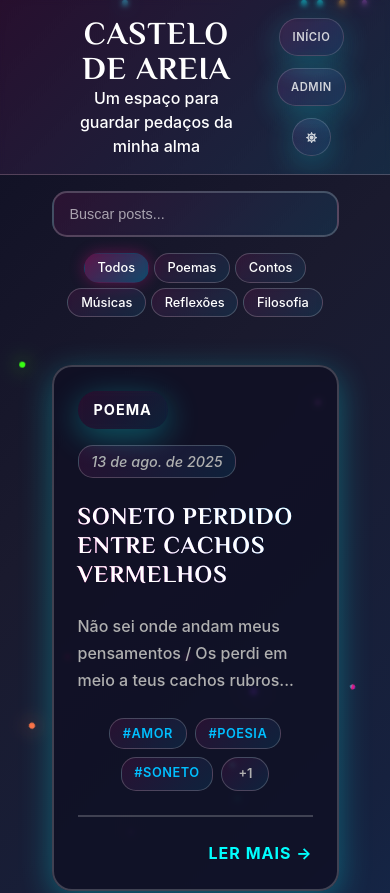
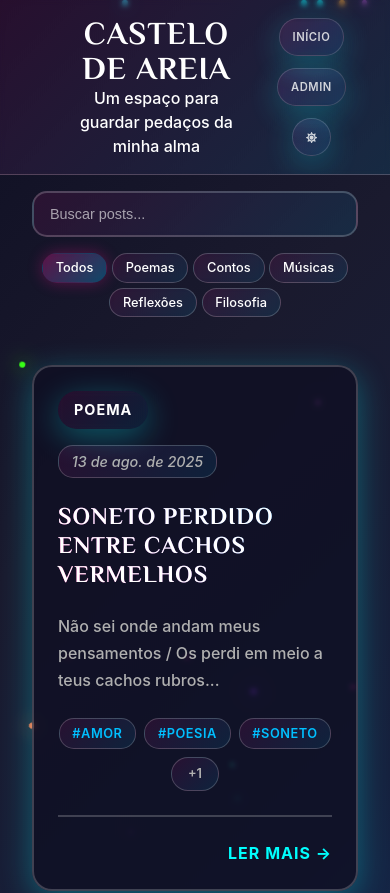
Before and after one commit to icastelito/castelo-de-areia, a React (Vite) app: page / in a window 390 px wide. Shown: the top 893 px of the page. Built offline with nearby package versions, Linux system fonts and the light colour scheme.

Commit message:
fix: ajuste de alinhamento na responzividade

```diff
--- a/src/App.css
+++ b/src/App.css
@@ -238,7 +238,7 @@ width: 100dvw;
 @media (max-width: 768px) {
   .main-content {
     padding: 1rem;
-  width: 90dvw;
+  width: 100dvw;
   }
 
 
```
